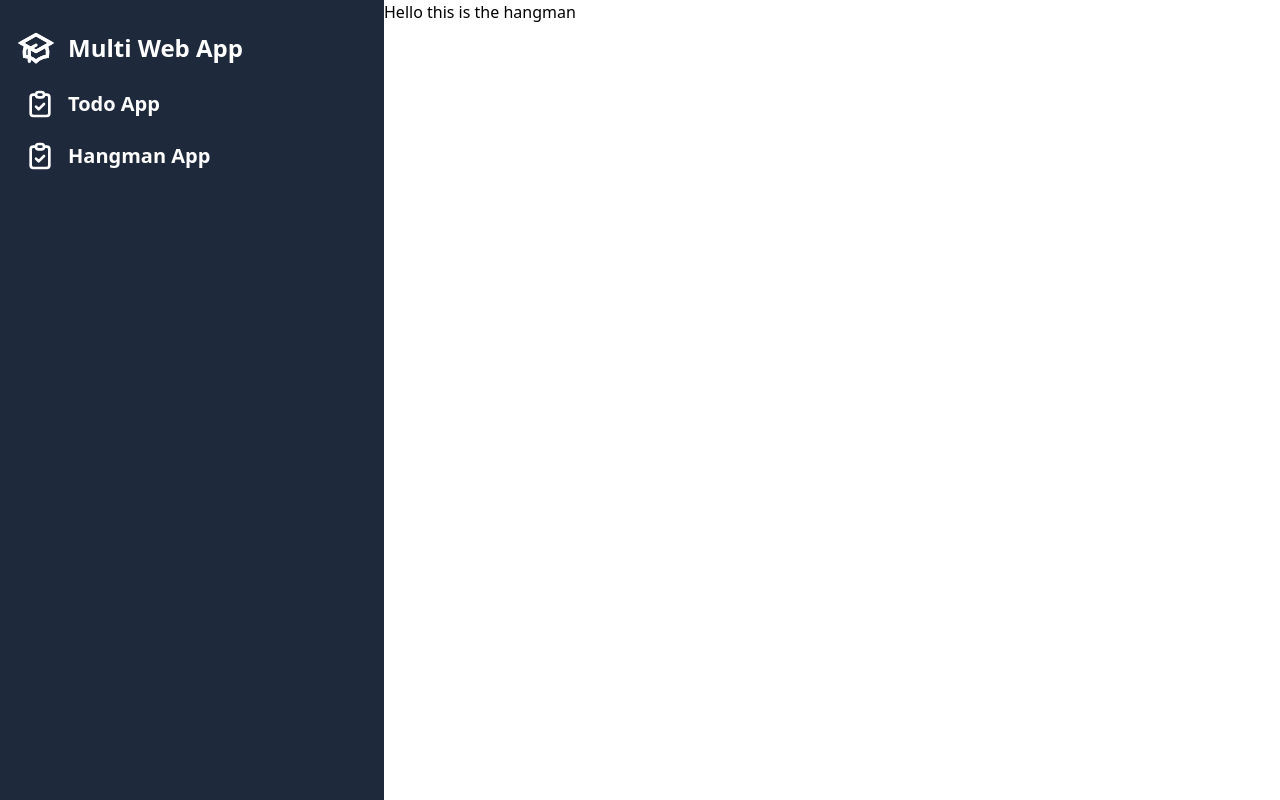
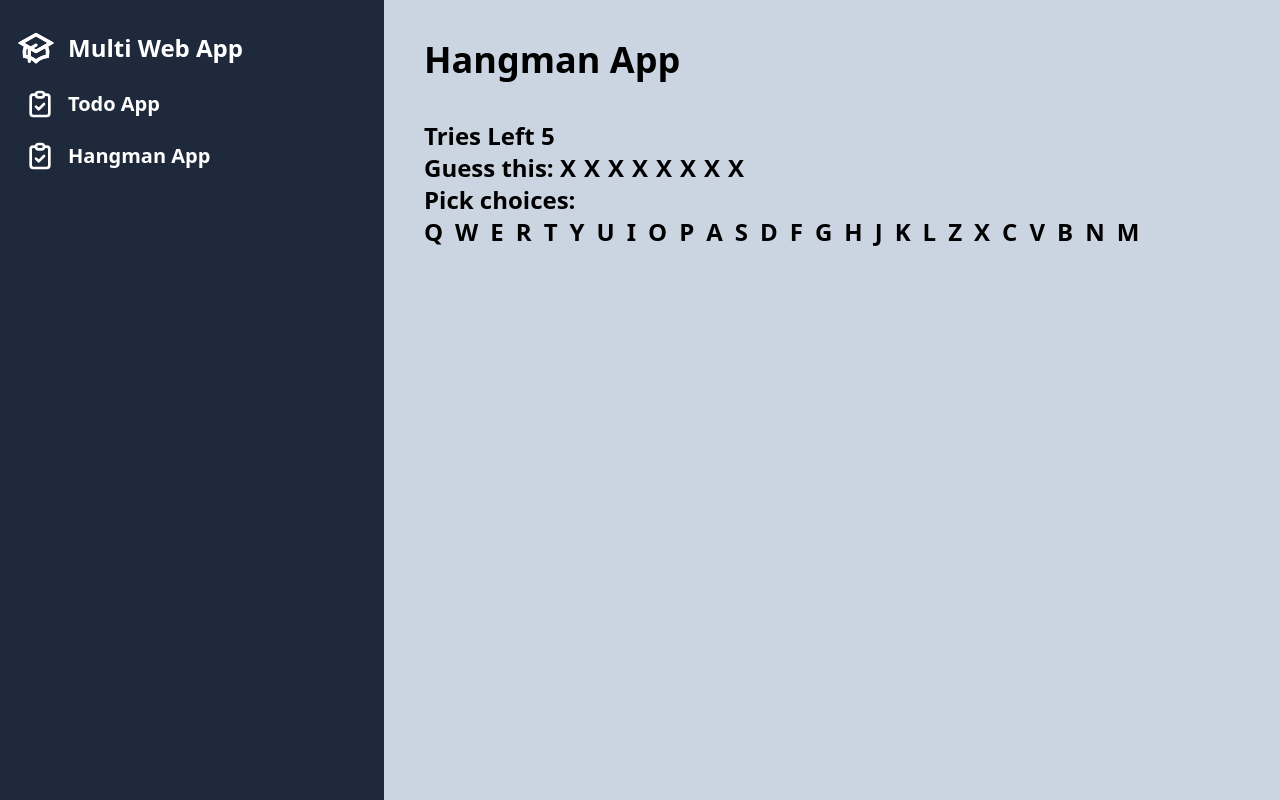
Before and after one commit to Shoko118/multi-web-app-vue, a Vue app: page /hangman in a window 1280 px wide. Built offline with nearby package versions, Linux system fonts and the light colour scheme.

Commit message:
update hangman.vue

```diff
--- a/src/components/Navbar.vue
+++ b/src/components/Navbar.vue
@@ -23,7 +23,7 @@
       <div
         class="bg-slate-600 px-1 py-2 md:px-3 md:py-2 rounded-md hover:bg-slate-500 transform ease-in-out duration-150"
       >
-        <h1 class="font-bold text-xs md:text-xl">State management</h1>
+        <h1 class="font-bold text-xs md:text-xl">State Management</h1>
       </div>
     </div>
   </div>
--- a/src/pages/Hangman.vue
+++ b/src/pages/Hangman.vue
@@ -1,5 +1,74 @@
+<script setup>
+import { computed, ref } from "vue";
+const tries = ref(5);
+const emptyArray = ref([]);
+const words = ref(["S", "O", "F", "T", "W", "A", "R", "E"]);
+const letters = ref([
+  "Q",
+  "W",
+  "E",
+  "R",
+  "T",
+  "Y",
+  "U",
+  "I",
+  "O",
+  "P",
+  "A",
+  "S",
+  "D",
+  "F",
+  "G",
+  "H",
+  "J",
+  "K",
+  "L",
+  "Z",
+  "X",
+  "C",
+  "V",
+  "B",
+  "N",
+  "M",
+]);
+// computed
+const guessWords = computed(() => {
+  return words.value.map((word) => {
+    if (emptyArray.value.includes(word)) return word;
+    else return "X";
+  });
+});
+// function
+function addLetters(letter) {
+  const insideWord = words.value.includes(letter);
+  console.log(insideWord);
+  if (tries.value === 0) return alert("you have failed the game");
+  else if (insideWord === false) tries.value = tries.value - 1;
+  else emptyArray.value = emptyArray.value + letter;
+}
+</script>
+
 <template>
-  <div class="">
-    <h1>Hello this is the hangman</h1>
+  <div class="px-7 py-8 sm:px-10 sm:py-10 bg-slate-300 w-full min-h-screen lg:w-[80%] mx-auto">
+    <h1 class="text-3xl xl:text-4xl 2xl:text-4xl font-bold">Hangman App</h1>
+    <div class="pt-10">
+      <h1 class="text-2xl font-semibold">Tries Left {{ tries }}</h1>
+
+      <h2 class="text-2xl font-semibold space-x-2">
+        Guess this:
+        <span class="words font-bold inline" v-for="(word, index) in guessWords" :key="index">{{ word }}</span>
+      </h2>
+
+      <h2 class="text-lg sm:text-2xl font-semibold sm:space-x-2 lg:space-x-2 xl:space-x-3">
+        Pick choices:
+        <span
+          class="letters text-lg sm:text-2xl font-bold cursor-pointer hover:text-blue-500"
+          v-for="(letter, index) in letters"
+          :key="index"
+          @click.prevent="addLetters(letter)"
+          >{{ letter }}</span
+        >
+      </h2>
+    </div>
   </div>
 </template>
```
